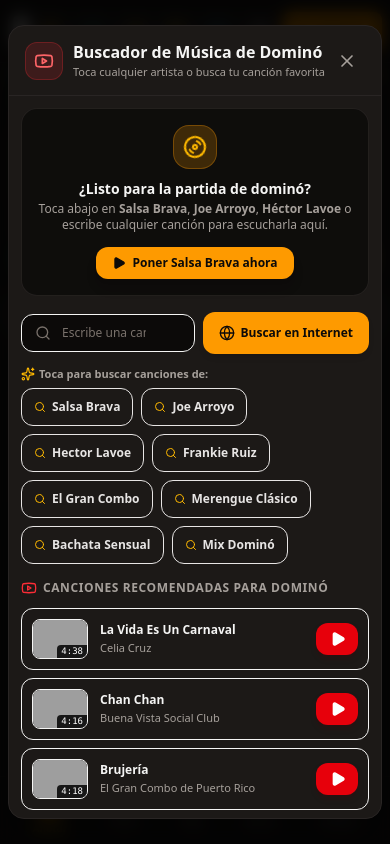
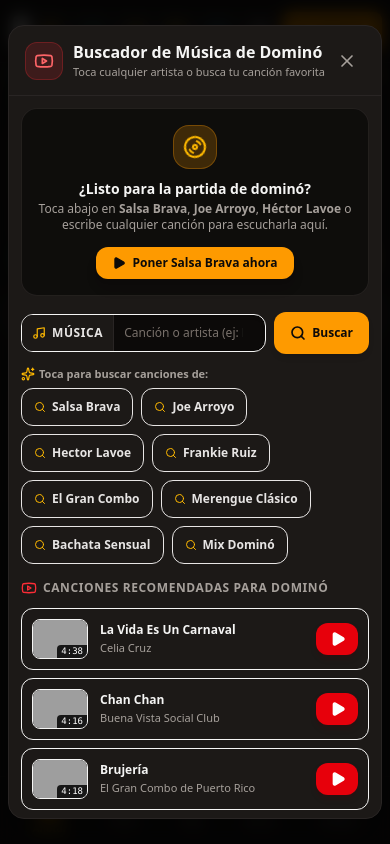
Before and after one commit to darwinlopez10-beep/Anotador-de-Domino, a React (Vite) app: page / in a window 390 px wide. Both pictures are taken after a click on the button 134 px from the left and 31 px from the top of the page. Built offline with nearby package versions, Linux system fonts and the light colour scheme; grey boxes are pictures that could not be loaded.

Commit message:
feat: improve music search UX in player modal
Enhance search experience by focusing input on empty queries, auto-minimizing the video player on mobile during search, and increasing the API timeout duration.

```diff
--- a/src/components/MusicPlayerModal.tsx
+++ b/src/components/MusicPlayerModal.tsx
@@ -13,6 +13,7 @@
   Tv,
   Globe,
   Disc3,
+  Music,
 } from 'lucide-react';
 import { MusicTrack } from '../types';
 
@@ -295,6 +296,8 @@
   const playerContainerRef = useRef<HTMLDivElement>(null);
   const searchInputRef = useRef<HTMLInputElement>(null);
   const searchResultsAnchorRef = useRef<HTMLDivElement>(null);
+  const modalScrollContainerRef = useRef<HTMLDivElement>(null);
+  const searchBarContainerRef = useRef<HTMLDivElement>(null);
 
   // Active YouTube video ID
   const activeVideoId = currentTrack?.videoId || (currentTrack?.url ? extractYouTubeId(currentTrack.url) : null);
@@ -312,7 +315,12 @@
   const handleSearchYouTube = async (termToSearch?: string) => {
     const rawVal = termToSearch !== undefined ? termToSearch : (searchInputRef.current?.value || searchQuery);
     const query = (rawVal || '').trim();
-    if (!query) return;
+    if (!query) {
+      if (searchInputRef.current) {
+        searchInputRef.current.focus();
+      }
+      return;
+    }
 
     // Sincronizar input y ocultar teclado táctil móvil para ver la lista de canciones abajo
     setSearchQuery(query);
@@ -324,10 +332,12 @@
     setIsSearching(true);
     setSearchError(null);
     setHasSearched(true);
+    // En el celular, si hay un video grande arriba, lo minimizamos para que el usuario vea de inmediato las canciones encontradas
+    setIsVideoExpanded(false);
 
     try {
       const controller = new AbortController();
-      const timeoutId = setTimeout(() => controller.abort(), 10000);
+      const timeoutId = setTimeout(() => controller.abort(), 15000);
 
       const response = await fetch(`/api/youtube/search?q=${encodeURIComponent(query)}`, {
         signal: controller.signal,
@@ -353,11 +363,11 @@
           setSearchResults(localMatches);
         } else {
           setSearchResults([]);
-          setSearchError(`No se encontraron canciones en internet para "${query}".`);
+          setSearchError(`No se encontraron canciones en YouTube para "${query}".`);
         }
       }
     } catch (err: unknown) {
-      console.error('Búsqueda en internet falló, usando respaldo local:', err);
+      console.error('Búsqueda en YouTube falló, usando canciones recomendadas:', err);
       const localMatches = CURATED_DOMINO_YOUTUBE_TRACKS.filter(
         (t) =>
           t.title.toLowerCase().includes(query.toLowerCase()) ||
@@ -367,10 +377,15 @@
       setSearchError(`Mostrando canciones recomendadas para "${query}".`);
     } finally {
       setIsSearching(false);
-      // En celular igual que en computadora: mostrar y posicionar la vista en la lista de canciones abajo
+      // Mover la vista suavemente a la lista de canciones dentro del contenedor
       setTimeout(() => {
-        searchResultsAnchorRef.current?.scrollIntoView({ behavior: 'smooth', block: 'start' });
-      }, 150);
+        if (modalScrollContainerRef.current && searchBarContainerRef.current) {
+          modalScrollContainerRef.current.scrollTo({
+            top: searchBarContainerRef.current.offsetTop - 15,
+            behavior: 'smooth',
+          });
+        }
+      }, 100);
     }
   };
 
@@ -434,7 +449,7 @@
         </div>
 
         {/* Scrollable Container */}
-        <div className="overflow-y-auto flex-1 p-3 sm:p-5 space-y-4">
+        <div ref={modalScrollContainerRef} className="overflow-y-auto flex-1 p-3 sm:p-5 space-y-4">
           {/* Active Song Player (Structure matching Karaoke Pro) */}
           {currentTrack && activeVideoId ? (
             <div
@@ -576,8 +591,8 @@
             </div>
           )}
 
-          {/* Search Bar Form */}
-          <div className="space-y-3">
+          {/* Search Bar Form (Identical structure on mobile and desktop) */}
+          <div ref={searchBarContainerRef} className="space-y-3">
             <form
               onSubmit={(e) => {
                 e.preventDefault();
@@ -585,11 +600,14 @@
                 const term = searchInputRef.current?.value || searchQuery;
                 handleSearchYouTube(term);
               }}
-              className="flex flex-col sm:flex-row gap-2"
+              className="flex flex-row items-center gap-2 w-full"
             >
-              <div className="flex gap-2 items-center flex-1">
-                <div className="relative flex-1 min-w-0">
-                  <Search className="w-4 h-4 text-stone-500 absolute left-3.5 top-1/2 -translate-y-1/2 pointer-events-none" />
+              {/* Campo con etiqueta "Música" integrada */}
+              <div className="relative flex-1 min-w-0 flex items-center bg-stone-950 border border-stone-750 focus-within:border-amber-500 rounded-xl overflow-hidden shadow-inner transition-colors">
+                <div className="px-2.5 sm:px-3 py-2.5 bg-stone-900 border-r border-stone-800 flex items-center gap-1.5 text-amber-400 flex-shrink-0 select-none">
+                  <Music className="w-3.5 sm:w-4 h-3.5 sm:h-4 text-amber-400" />
+                  <span className="text-xs font-bold uppercase tracking-wider text-stone-200">Música</span>
+                </div>
                 <input
                   ref={searchInputRef}
                   type="search"
@@ -601,15 +619,15 @@
                   value={searchQuery}
                   onChange={(e) => setSearchQuery(e.target.value)}
                   onKeyDown={(e) => {
-                      if (e.key === 'Enter' || e.keyCode === 13) {
+                    if (e.key === 'Enter') {
                       e.preventDefault();
                       e.stopPropagation();
                       const val = (e.currentTarget.value || searchQuery).trim();
                       handleSearchYouTube(val);
                     }
                   }}
-                    placeholder="Escribe una canción o artista (ej: Frank Sinatra, Hector Lavoe)..."
-                    className="w-full bg-stone-950 border border-stone-750 focus:border-amber-500 rounded-xl pl-10 pr-9 py-2.5 text-xs sm:text-sm text-stone-100 placeholder:text-stone-500 focus:outline-none transition-colors"
+                  placeholder="Canción o artista (ej: Frank Sinatra)..."
+                  className="w-full bg-transparent px-2.5 sm:px-3 py-2.5 text-xs sm:text-sm text-stone-100 placeholder:text-stone-500 focus:outline-none"
                 />
                 {searchQuery && (
                   <button
@@ -621,7 +639,7 @@
                         searchInputRef.current.value = '';
                       }
                     }}
-                      className="absolute right-2.5 top-1/2 -translate-y-1/2 p-1 text-stone-500 hover:text-stone-300 transition-colors"
+                    className="p-1.5 sm:p-2 text-stone-500 hover:text-stone-300 transition-colors flex-shrink-0 mr-1"
                     title="Borrar texto"
                   >
                     <X className="w-3.5 h-3.5" />
@@ -629,19 +647,19 @@
                 )}
               </div>
 
+              {/* Botón con la palabra Buscar al lado */}
               <button
                 type="submit"
                 disabled={isSearching}
-                  className="px-4 sm:px-5 py-2.5 bg-amber-500 hover:bg-amber-400 active:bg-amber-600 disabled:opacity-50 text-stone-950 font-black text-xs sm:text-sm rounded-xl shadow-md transition-colors flex items-center justify-center gap-1.5 flex-shrink-0 cursor-pointer min-h-[42px] touch-manipulation"
+                className="px-4 sm:px-5 py-2.5 bg-amber-500 hover:bg-amber-400 active:bg-amber-600 disabled:opacity-50 text-stone-950 font-black text-xs sm:text-sm rounded-xl shadow-md transition-all flex items-center justify-center gap-1.5 flex-shrink-0 cursor-pointer min-h-[42px] touch-manipulation active:scale-95"
               >
                 {isSearching ? (
                   <Loader2 className="w-4 h-4 animate-spin text-stone-950" />
                 ) : (
-                    <Globe className="w-4 h-4 text-stone-950" />
+                  <Search className="w-4 h-4 text-stone-950 stroke-[2.5]" />
                 )}
-                  <span>Buscar en Internet</span>
+                <span>Buscar</span>
               </button>
-              </div>
             </form>
 
             {/* Popular quick-tap search chips */}
@@ -694,7 +712,7 @@
           {isSearching && (
             <div className="py-8 flex flex-col items-center justify-center gap-2 text-stone-400">
               <Loader2 className="w-6 h-6 animate-spin text-amber-500" />
-              <p className="text-xs">Buscando canciones en internet...</p>
+              <p className="text-xs">Buscando canciones en YouTube...</p>
             </div>
           )}
 
@@ -706,7 +724,7 @@
                 <h4 className="text-xs font-bold uppercase tracking-wider text-stone-400 flex items-center gap-1.5">
                   <Youtube className="w-4 h-4 text-red-500" />
                   {hasSearched
-                    ? `Resultados en internet para "${searchQuery}" (${searchResults.length})`
+                    ? `Canciones en YouTube para "${searchQuery}" (${searchResults.length})`
                     : 'Canciones Recomendadas para Dominó'}
                 </h4>
               </div>
```
Lines whose indentation alone changed are shown as unchanged.
